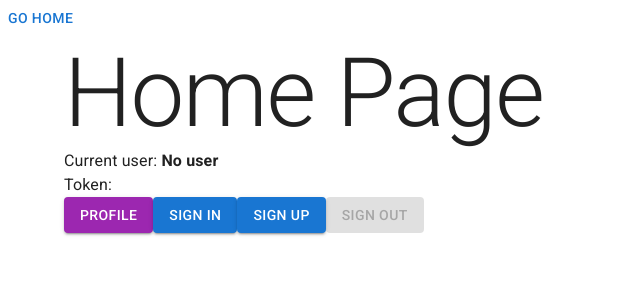
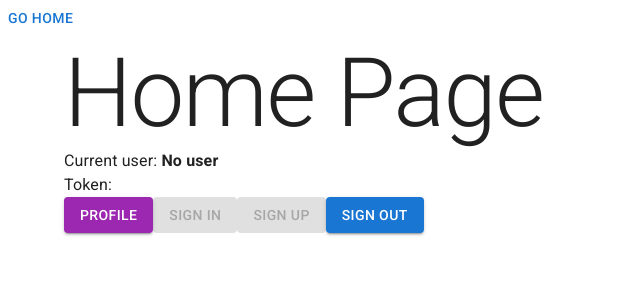
Before and after one commit to biggujo/rails-coursework, a React (Vite) app in the folder frontend/: page / in a window 1280 px wide. Shown: the top 300 px of the page, without its empty margins (0-640 px from the left). Built offline with nearby package versions, Linux system fonts and the light colour scheme.

Commit message:
fix: save is logged in status in state instead of local storage

```diff
--- a/frontend/src/providers/AuthStatusProvider.tsx
+++ b/frontend/src/providers/AuthStatusProvider.tsx
@@ -18,7 +18,7 @@ interface Props {
 }
 
 export const AuthStatusProvider = ({ children }: Props) => {
-  const [isLoggedIn, setIsLoggedIn] = useLocalStorage('is-logged-in');
+  const [isLoggedIn, setIsLoggedIn] = useState('is-logged-in');
   const [user, setUser] = useState('user');
 
   const authStatus = {
```
